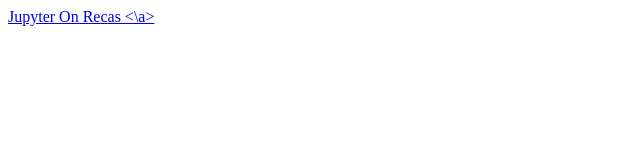
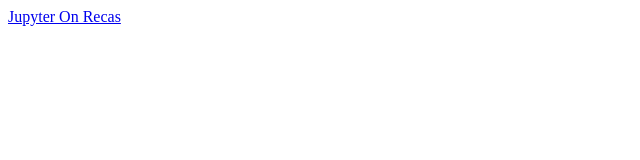
Before and after one commit to AdrianoDee/adrianodee.github.io, a plain HTML site: page index.html in a window 1280 px wide. Shown: the full height of the page, 0-640 px from the left. Drawn offline with Linux system fonts and the light colour scheme.

Commit message:
Update index.html

```diff
--- a/index.html
+++ b/index.html
@@ -1 +1 @@
-<a href="https://github.com/AdrianoDee/adrianodee.github.io/blob/main/JupyterOnRecas.md"> Jupyter On Recas <\a>
+<a href="https://github.com/AdrianoDee/adrianodee.github.io/blob/main/JupyterOnRecas.md"> Jupyter On Recas </a>
```
